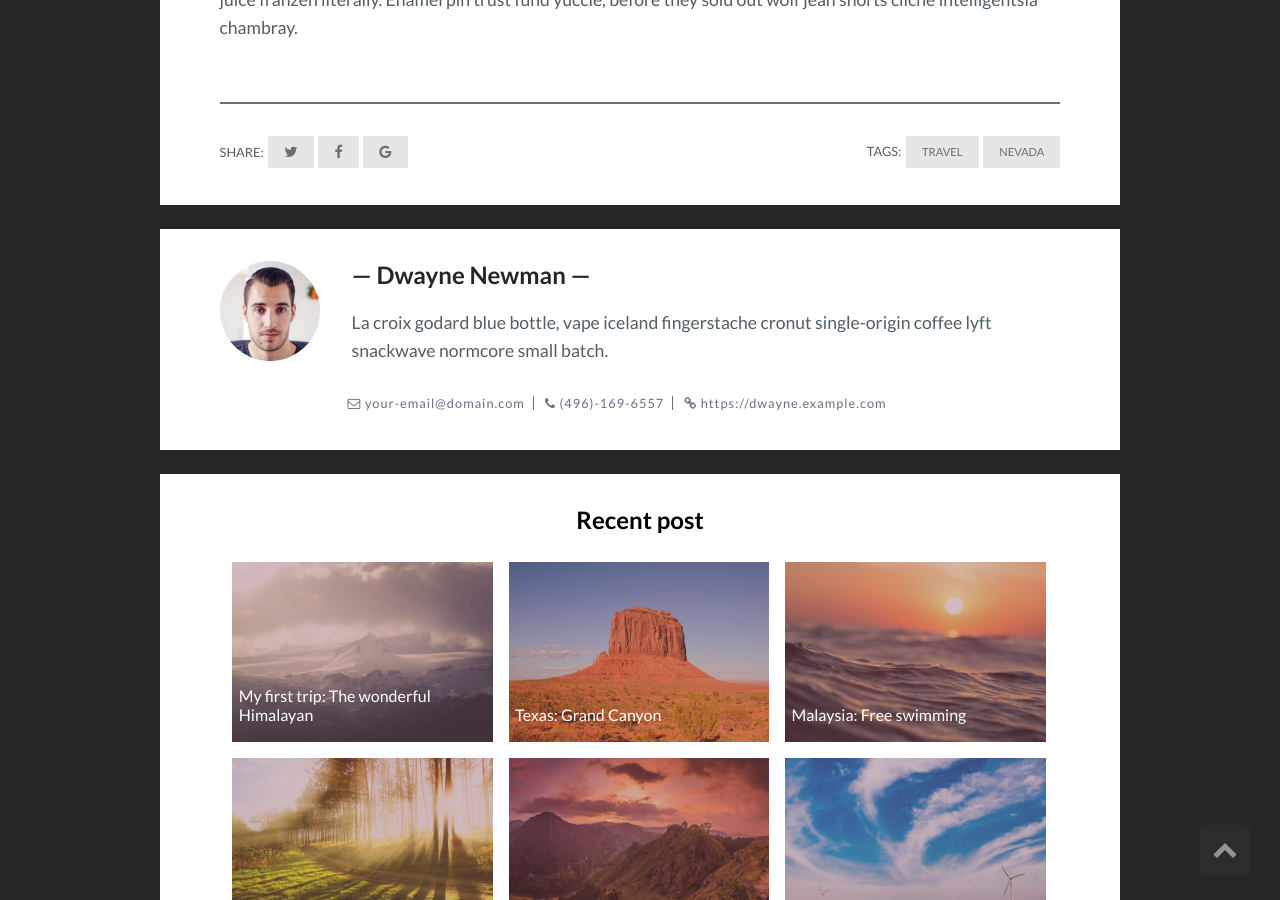
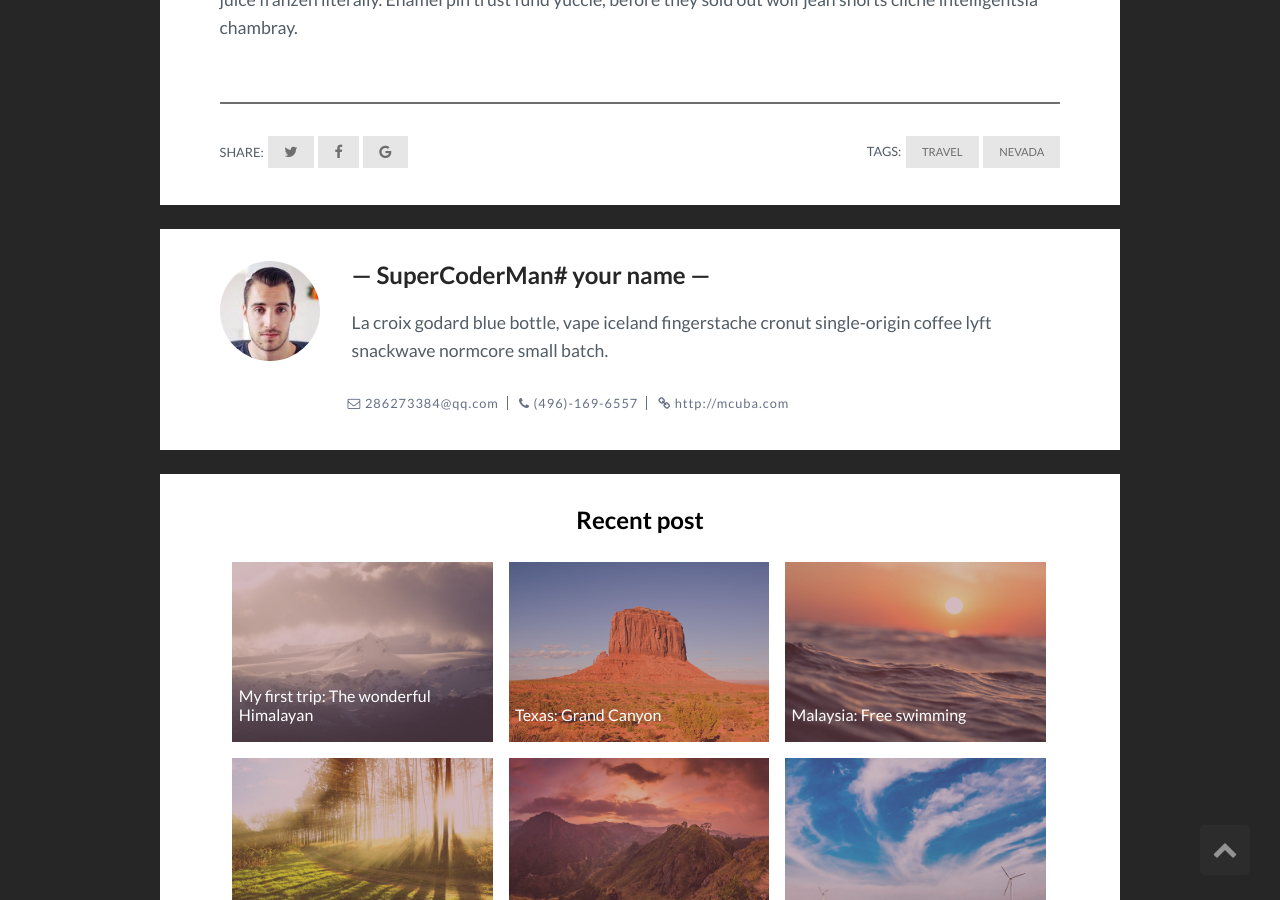
Before and after one commit to yumzhi/SuperCoderMan.github.io, a Jekyll site: the page built from _posts/2017-07-12-nevada-on-the-way-to-nevada.markdown, in a window 1280 px wide and 900 px high, scrolled down 1643 px. Built offline with Jekyll 4.4.1, drawn with Linux system fonts in a browser that asks for light colours; comment, search, counter and statistics services are not loaded.

Commit message:
modified _config.yml

```diff
--- a/_config.yml
+++ b/_config.yml
@@ -5,8 +5,8 @@
   line in _config.yml. It will appear in your document head meta (for
   Google search results) and in your feed.xml site description.
 permalink: ':title/'
-baseurl: "/bef" # the subpath of your site, e.g. /blog
-url: "" # the base hostname & protocol for your site, e.g. http://example.com
+baseurl: "/SuperCoderMan.github.io" # the subpath of your site, e.g. /blog
+url: "http://SuperCoderMan.github.io" # the base hostname & protocol for your site, e.g. http://example.com
 
 # Banner settings
 video: mountains.mp4 # add banner video. Add your video file to the folder video
@@ -15,11 +15,11 @@
 
 # Author settings
 author-pic: face.jpg # your photo
-author-name: # your name
+author-name: SuperCoderMan# your name
 about-author: # about author
-email: your-email@domain.com # your email
+email: 286273384@qq.com # your email
 phone: (496)-169-6557 # your pnone number
-website: https://dwayne.example.com # you website
+website: http://mcuba.com # you website
 
 # Social link
 google_url:    # add url link
```
